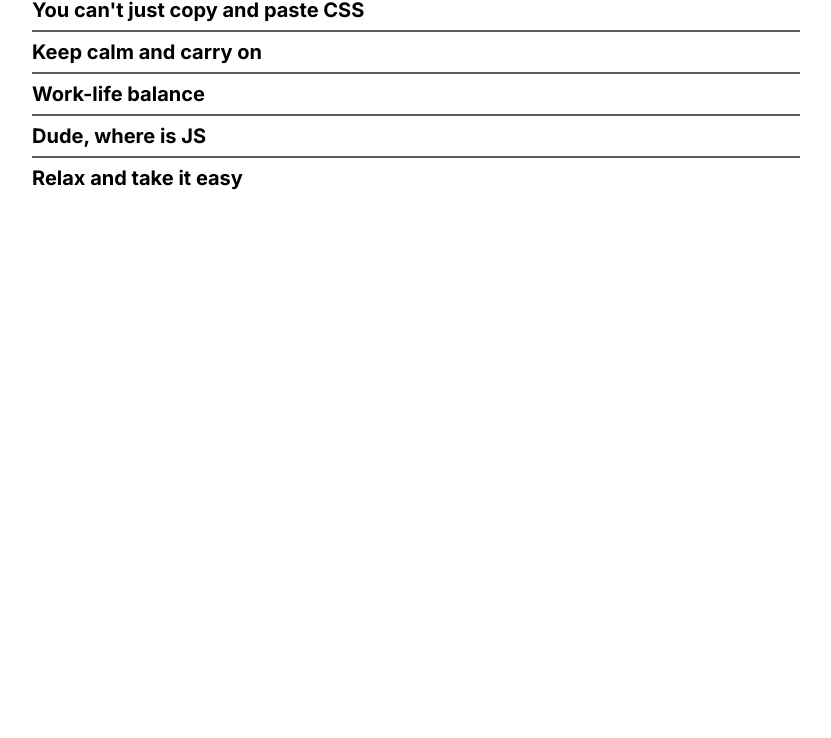
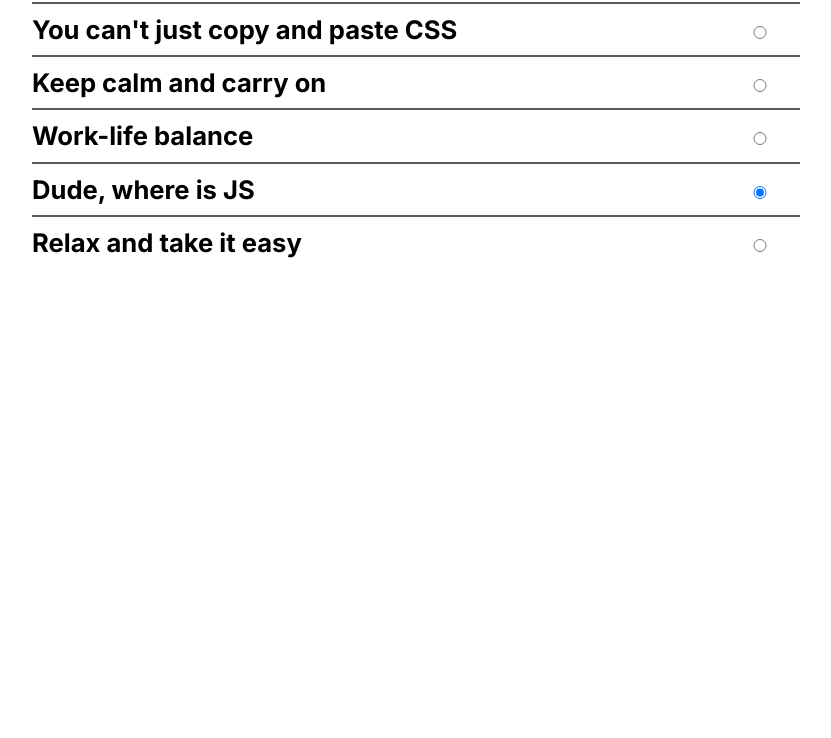
Before and after one commit to LuFtKrabbe/cssBayan, a plain HTML site: page cssBayan/index.html in a window 1280 px wide. Shown: the part 62-800 px from the top of the page, without its empty margins (224-1055 px from the left). Drawn offline with Linux system fonts and the light colour scheme; a web font is replaced by a local one.

Commit message:
feat: add radio type switcher (Sat, Mar 11, 2023 03:04:14 AM)

```diff
--- a/cssBayan/index.html
+++ b/cssBayan/index.html
@@ -13,11 +13,28 @@
   <body>
     <div class="accordeon-wrapper">
         <div class="task-name">CSS Bayan</div>
-        <div class="section">You can't just copy and paste CSS</div>
-        <div class="section">Keep calm and carry on</div>
-        <div class="section">Work-life balance</div>
-        <div class="section">Dude, where is JS</div>
-        <div class="section">Relax and take it easy</div>
+        <form>
+            <div class="section">
+                <label for="1">You can't just copy and paste CSS</label>
+                <input type="radio" id="1" name="meme">
+            </div>
+            <div class="section">
+                <label for="2">Keep calm and carry on</label>
+                <input type="radio" id="2" name="meme">
+            </div>
+            <div class="section">
+                <label for="3">Work-life balance</label>
+                <input type="radio" id="3" name="meme">
+            </div>
+            <div class="section">
+                <label for="4">Dude, where is JS</label>
+                <input type="radio" id="4" name="meme" checked>
+            </div>
+            <div class="section">
+                <label for="5">Relax and take it easy</label>
+                <input type="radio" id="5" name="meme">
+            </div>
+        </form>
     </div>
   </body>
 </html>
--- a/cssBayan/style.css
+++ b/cssBayan/style.css
@@ -6,11 +6,7 @@
 
 html {
     font-family: 'Inter', sans-serif;
-    font-size: 10px;
-}
-
-body {
-    text-align: center;
+    font-size: 0.8em;
 }
 
 .accordeon-wrapper {
@@ -20,17 +16,30 @@ body {
     cursor: pointer;
 }
 
+.accordeon-wrapper:hover {
+    color: #851b1b;
+}
+
 .task-name {
-    text-align: left;
     line-height: 5.0rem;
     font-size: 3.0rem;
     font-weight: 700;
 }
 
 .section {
-    text-align: left;
-    border-top: solid 2px #5c5c5c;
+    border-top: solid 0.1em #5c5c5c;
     line-height: 4.0rem;
     font-size: 2.0rem;
     font-weight: 700;
 }
+
+label {
+    display: inline-block;
+    width: 90%;
+    margin-right: 0;
+}
+
+input {
+    display: inline-block;
+    width: 8%;
+}
```
